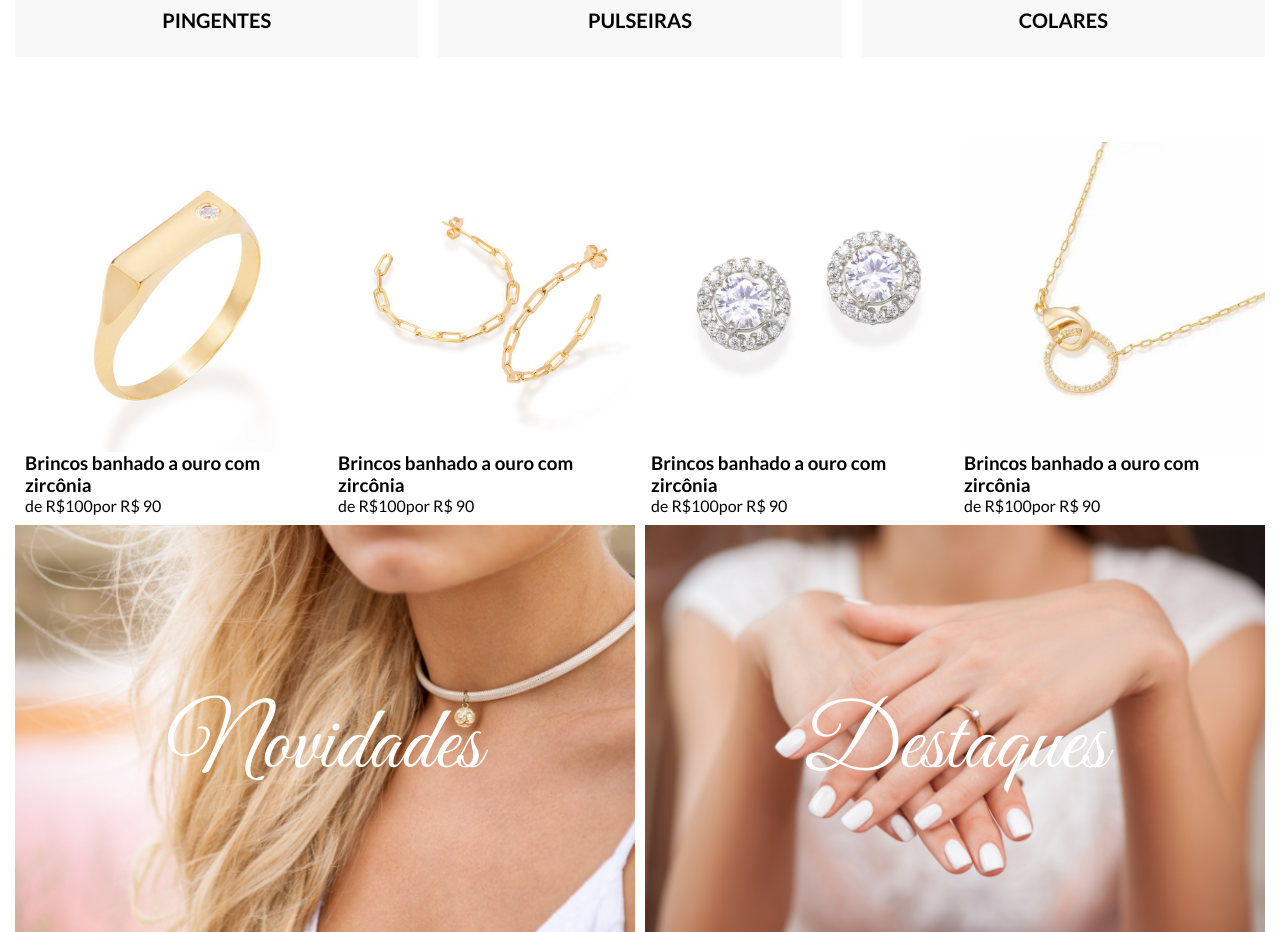
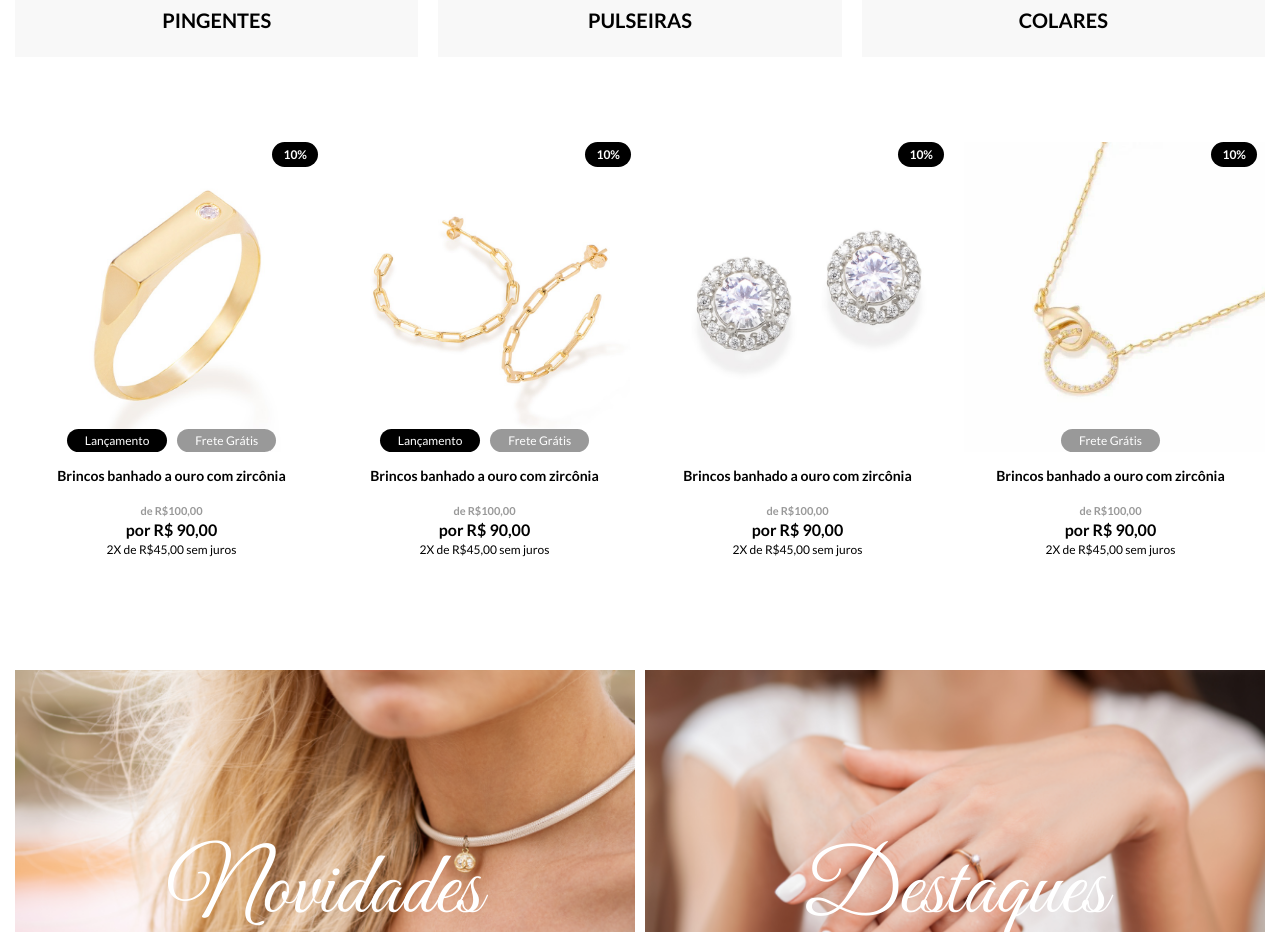
Before and after one commit to Ricardofreitasdev/Ecommerce-react, a React (Create React App) app: page / in a window 1280 px wide. Shown: the part 1500-2432 px from the top of the page. Built offline with nearby package versions, Linux system fonts and the light colour scheme.

Commit message:
update component product

```diff
--- a/src/assets/scss/_configs.scss
+++ b/src/assets/scss/_configs.scss
@@ -4,7 +4,6 @@ $dark: #000;
 $gray: #f8f8f8;
 $text-gray: #999999;
 $text-hover: #939393;
-
 
 $desk: 1024px;
 $tablet: 768px;
@@ -13,6 +12,6 @@ $mobile: 500px;
 $transition: all 0.3s ease-in-out;
 
 @function toRem($value) {
-    $remValue: math.div($value, 16) + rem;
-    @return $remValue;
+  $remValue: math.div($value, 16) + rem;
+  @return $remValue;
 }
--- a/src/assets/scss/global.scss
+++ b/src/assets/scss/global.scss
@@ -16,12 +16,16 @@ li {
 
 html {
   overflow-x: hidden;
-
 }
 
-input, button {
+input,
+button {
   border: none;
   outline: none;
+}
+
+button {
+  cursor: pointer;
 }
 
 body {
--- a/src/components/Product/index.js
+++ b/src/components/Product/index.js
@@ -1,29 +1,49 @@
-import React, { useState } from "react";
+import React from "react";
 
-export default function Product({ id, name, image, price, promotionalPrice }) {
-  const [add, setadd] = useState([]);
-
-  function addToCard(productId) {
-    setadd(productId);
-  }
-
+export default function Product({
+  id,
+  name,
+  image,
+  price,
+  promotionalPrice,
+  hot,
+  freeShipping,
+  discount,
+  payment,
+}) {
   return (
     <div className="product" data-product-id={id}>
-      <img className="product__image" loading="lazy" alt={name} src={image} />
-      <h3 className="product__name">{name}</h3>
-      <span className="product__price--original">de R${price}</span>
-      <span className="product__price--promotional">
-        por R$ {promotionalPrice}
-      </span>
-      <button
-        className="product__button"
-        type="button"
-        onClick={() => addToCard(id, promotionalPrice)}
-      >
+      {discount && <div className="product__discount">{discount}</div>}
+      <div className="product__wrapper">
+        <img className="product__image" loading="lazy" alt={name} src={image} />
+        <div className="product__label">
+          {hot !== 0 && <p className="product__label--hot">Lançamento</p>}
+          {freeShipping !== 0 && (
+            <p className="product__label--shipping">Frete Grátis</p>
+          )}
+        </div>
+      </div>
+      <div className="product__infos">
+        <h3 className="product__name">{name}</h3>
+        <div className="product__price">
+          <span className="product__price--original">de R${price}</span>
+          <span className="product__price--promotional">
+            <b>por R$ {promotionalPrice}</b>
+          </span>
+          {payment.map((item) => (
+            <p className="product__price--installments">
+              {item.plots}X de R${item.value} {item.taxes}
+            </p>
+          ))}
+        </div>
+      </div>
+
+      <button className="product__spy" type="button">
+        espiar
+      </button>
+      <button className="product__button" type="button">
         Adicionar a sacola
       </button>
-
-      <p>{add}</p>
     </div>
   );
 }
--- a/src/components/Product/product.scss
+++ b/src/components/Product/product.scss
@@ -1,18 +1,139 @@
 .product {
   background-color: rgb(255, 255, 255);
   padding: 10px;
+  position: relative;
 
   &:hover {
     .product__button {
       visibility: visible;
       opacity: 1;
-      transform: translateY(0);
+      transform: translateY(-50px);
     }
+
+    .product__spy {
+      visibility: visible;
+      opacity: 1;
+      transform: translateY(-300px);
+    }
+  }
+
+  &__wrapper {
+    position: relative;
+  }
+
+  &__discount {
+    position: absolute;
+    padding: 5px 11px;
+    font-size: 12px;
+    font-weight: 700;
+    border-radius: 20px;
+    position: absolute;
+    top: 10px;
+    right: 10px;
+    color: #fff;
+    background-color: $dark;
+    z-index: 99;
+  }
+
+  &__label {
+    display: flex;
+    justify-content: center;
+    gap: 10px;
+    color: #fff;
+    position: absolute;
+    bottom: 0;
+    width: 100%;
+
+    p {
+      padding: 4px 18px;
+      border-radius: 20px;
+      font-size: 12px;
+      font-weight: 500;
+      transition: $transition;
+      display: flex;
+      align-items: center;
+      justify-content: center;
+    }
+
+    &--hot {
+      background-color: $dark;
+    }
+
+    &--shipping {
+      background-color: $text-gray;
+    }
+  }
+
+  &__name {
+    font-size: toRem(14);
+    font-weight: 600;
+    color: $dark;
+  }
+
+  &__image {
+    height: 310px;
+    margin: 0 auto;
   }
 
   &__button {
     opacity: 0;
-    transform: translateY(-50%);
+    transform: translateY(-240px);
     transition: $transition;
+    background-color: $dark;
+    padding: 12px 30px;
+    border-radius: 30px;
+    gap: 5px;
+    color: #fff;
+    font-size: toRem(14);
+    font-weight: 700;
+    display: flex;
+    margin: 0 auto;
+  }
+
+  &__spy {
+    opacity: 0;
+    transform: translateY(-50px);
+    transition: $transition;
+    background-color: $gray;
+    padding: 8px 16px;
+    border-radius: 30px;
+    gap: 5px;
+    color: $text-gray;
+    font-size: toRem(14);
+    display: flex;
+    margin: 0 auto;
+  }
+
+  &__infos {
+    display: flex;
+    flex-direction: column;
+    align-items: center;
+    justify-content: space-between;
+    padding: 15px 0;
+    height: 100%;
+  }
+
+  &__price {
+    display: flex;
+    flex-direction: column;
+    gap: 3px;
+    align-items: center;
+    margin: 20px 0 16px;
+    font-weight: bold;
+
+    &--original {
+      color: $text-gray;
+      font-size: toRem(11);
+    }
+
+    &--promotional {
+      color: $dark;
+      font-size: toRem(16);
+    }
+
+    &--installments {
+      font-weight: 200;
+      font-size: toRem(12);
+    }
   }
 }
--- a/src/data/store.json
+++ b/src/data/store.json
@@ -2,10 +2,10 @@
   "products": [
     {
       "id": 1,
-      "name": "Brincos banhado a ouro com zircônia ",
+      "name": "Brincos banhado a ouro com zircônia",
       "image": "/products/product01.png",
-      "price": 100.0,
-      "promotionalPrice": 90.0,
+      "price": "100,00",
+      "promotionalPrice": "90,00",
       "discount": "10%",
       "freeShipping": 1,
       "hot": 1,
@@ -14,7 +14,8 @@
           "type": "credit_card",
           "name": "Cartão Mastercard",
           "plots": 2,
-          "value": 45.0
+          "value": "45,00",
+          "taxes": "sem juros"
         }
       ]
     },
@@ -22,8 +23,8 @@
       "id": 2,
       "name": "Brincos banhado a ouro com zircônia",
       "image": "/products/product02.png",
-      "price": 100.0,
-      "promotionalPrice": 90.0,
+      "price": "100,00",
+      "promotionalPrice": "90,00",
       "discount": "10%",
       "freeShipping": 1,
       "hot": 1,
@@ -32,16 +33,74 @@
           "type": "credit_card",
           "name": "Cartão Mastercard",
           "plots": 2,
-          "value": 45.0
+          "value": "45,00",
+          "taxes": "sem juros"
         }
       ]
     },
     {
-      "id": 2,
+      "id": 3,
       "name": "Brincos banhado a ouro com zircônia",
       "image": "/products/product03.png",
-      "price": 100.0,
-      "promotionalPrice": 90.0,
+      "price": "100,00",
+      "promotionalPrice": "90,00",
+      "discount": "10%",
+      "freeShipping": 0,
+      "hot": 0,
+      "payment": [
+        {
+          "type": "credit_card",
+          "name": "Cartão Mastercard",
+          "plots": 2,
+          "value": "45,00",
+          "taxes": "sem juros"
+        }
+      ]
+    },
+    {
+      "id": 4,
+      "name": "Brincos banhado a ouro com zircônia",
+      "image": "/products/product04.png",
+      "price": "100,00",
+      "promotionalPrice": "90,00",
+      "discount": "10%",
+      "freeShipping": 1,
+      "hot": 0,
+      "payment": [
+        {
+          "type": "credit_card",
+          "name": "Cartão Mastercard",
+          "plots": 2,
+          "value": "45,00",
+          "taxes": "sem juros"
+        }
+      ]
+    },
+    {
+      "id": 5,
+      "name": "Brincos banhado a ouro com zircônia",
+      "image": "/products/product01.png",
+      "price": "100,00",
+      "promotionalPrice": "90,00",
+      "discount": "10%",
+      "freeShipping": 0,
+      "hot": 1,
+      "payment": [
+        {
+          "type": "credit_card",
+          "name": "Cartão Mastercard",
+          "plots": 2,
+          "value": "45,00",
+          "taxes": "sem juros"
+        }
+      ]
+    },
+    {
+      "id": 6,
+      "name": "Brincos banhado a ouro com zircônia",
+      "image": "/products/product02.png",
+      "price": "100,00",
+      "promotionalPrice": "90,00",
       "discount": "10%",
       "freeShipping": 1,
       "hot": 1,
@@ -50,61 +109,8 @@
           "type": "credit_card",
           "name": "Cartão Mastercard",
           "plots": 2,
-          "value": 45.0
-        }
-      ]
-    },
-    {
-      "id": 3,
-      "name": "Brincos banhado a ouro com zircônia",
-      "image": "/products/product04.png",
-      "price": 100.0,
-      "promotionalPrice": 90.0,
-      "discount": "10%",
-      "freeShipping": 1,
-      "hot": 1,
-      "payment": [
-        {
-          "type": "credit_card",
-          "name": "Cartão Mastercard",
-          "plots": 2,
-          "value": 45.0
-        }
-      ]
-    },
-    {
-      "id": 4,
-      "name": "Brincos banhado a ouro com zircônia",
-      "image": "/products/product01.png",
-      "price": 100.0,
-      "promotionalPrice": 90.0,
-      "discount": "10%",
-      "freeShipping": 1,
-      "hot": 1,
-      "payment": [
-        {
-          "type": "credit_card",
-          "name": "Cartão Mastercard",
-          "plots": 2,
-          "value": 45.0
-        }
-      ]
-    },
-    {
-      "id": 5,
-      "name": "Brincos banhado a ouro com zircônia",
-      "image": "/products/product02.png",
-      "price": 100.0,
-      "promotionalPrice": 90.0,
-      "discount": "10%",
-      "freeShipping": 1,
-      "hot": 1,
-      "payment": [
-        {
-          "type": "credit_card",
-          "name": "Cartão Mastercard",
-          "plots": 2,
-          "value": 45.0
+          "value": "45,00",
+          "taxes": "sem juros"
         }
       ]
     }
```
